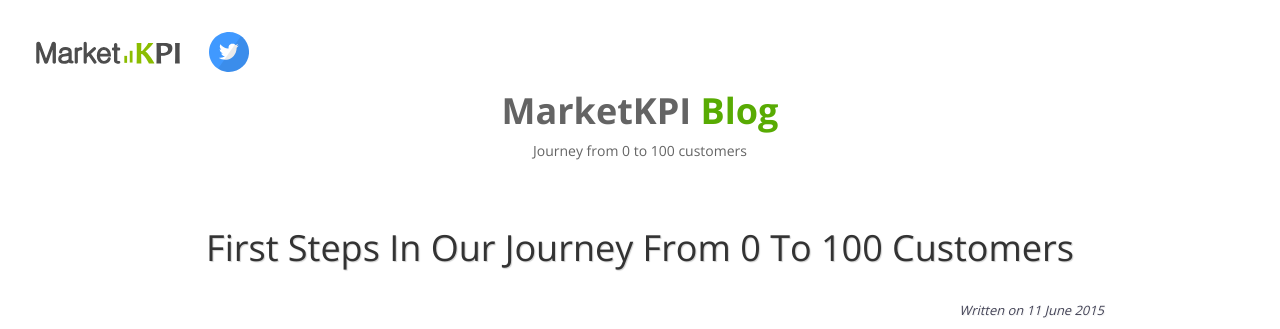
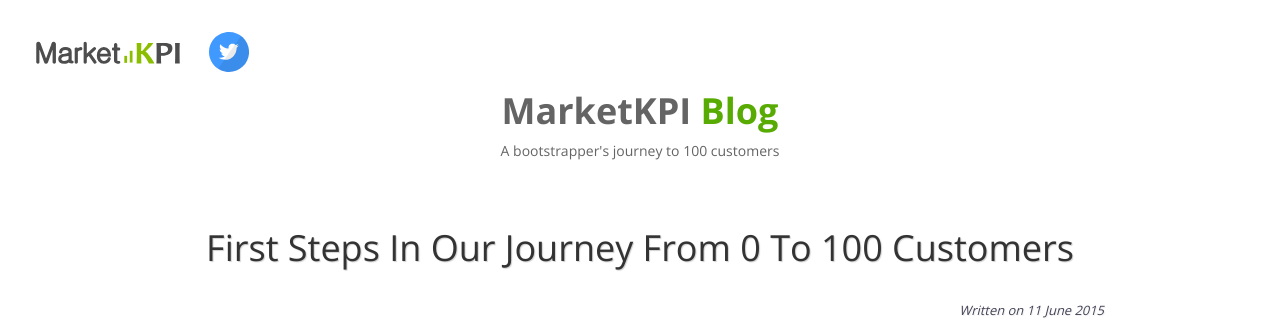
Before and after one commit to bubeat/blog, a Jekyll site: the page built from index.html, in a window 1280 px wide. Shown: the top 329 px of the page. Built offline with Jekyll 4.4.1, drawn with Linux system fonts in a browser that asks for light colours; Markdown is read by kramdown in place of the engine named in the settings; the list of posts is cut into pages by our own code.

Commit message:
Update _config.yml

```diff
--- a/_config.yml
+++ b/_config.yml
@@ -6,7 +6,7 @@
 name: MarketKPI Blog
 
 # Short bio or description (displayed in the header)
-description: Journey from 0 to 100 customers
+description: A bootstrapper's journey to 100 customers
 
 # URL of your avatar or profile pic (you could use your GitHub profile pic)
 avatar:
```
